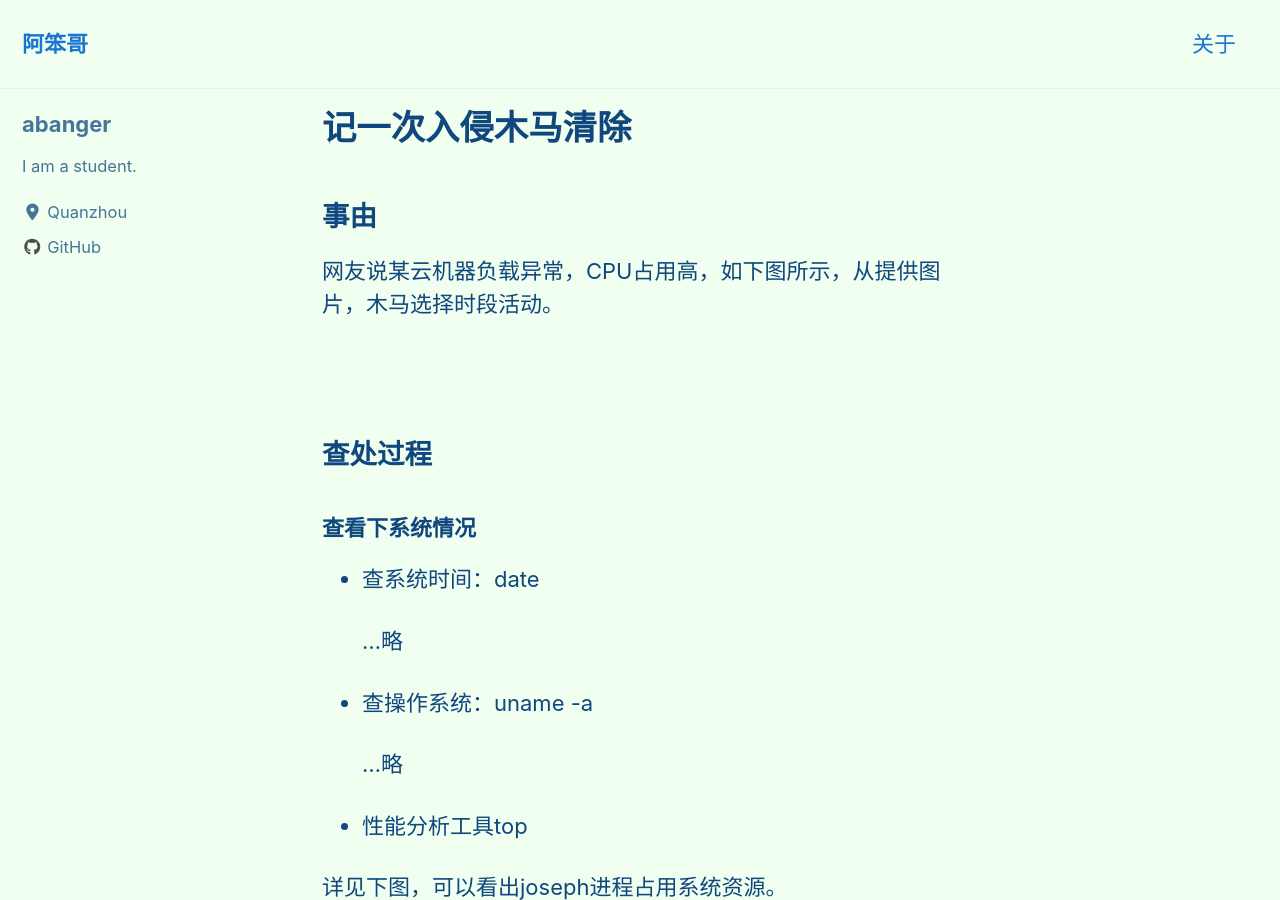
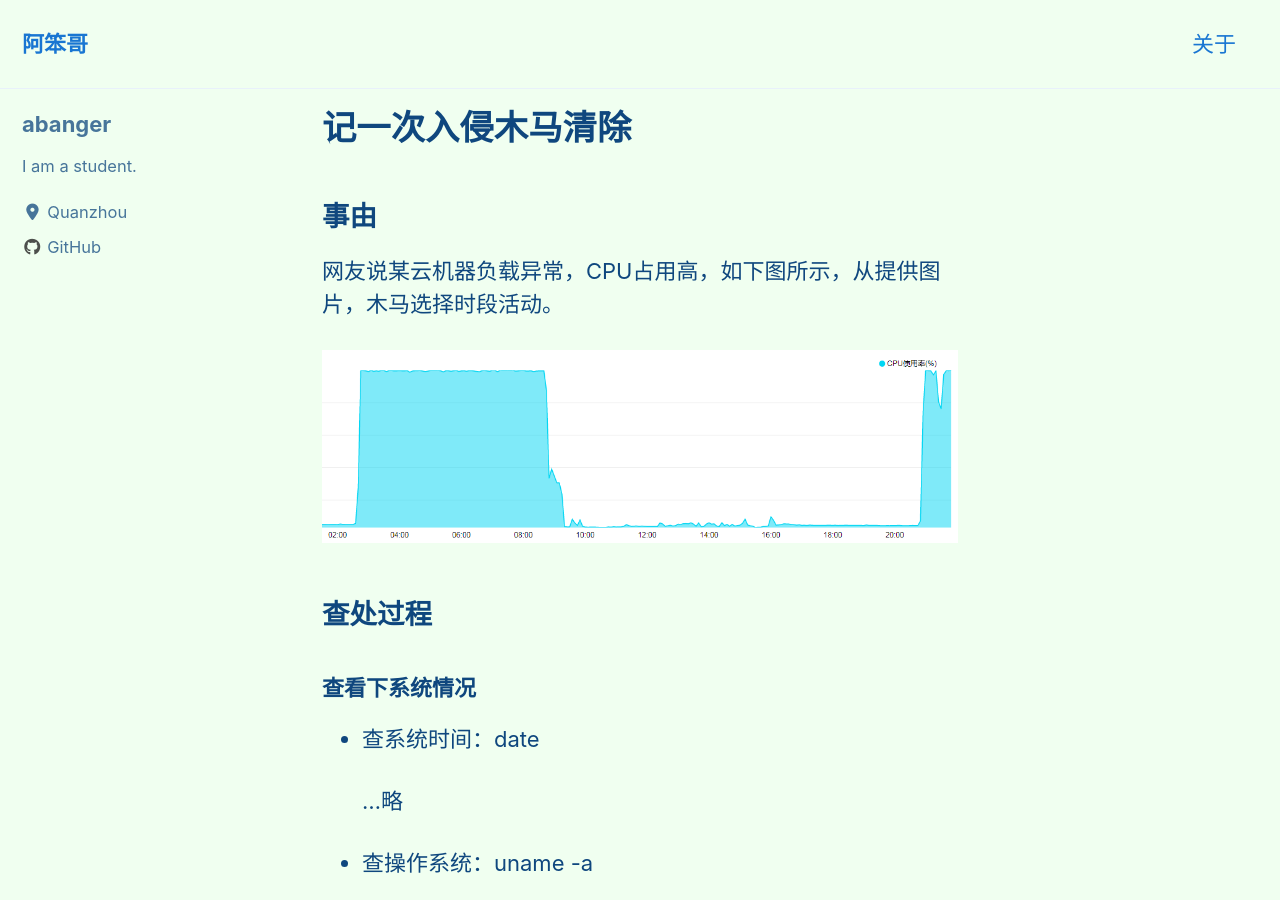
Before and after one commit to abanger/abanger.github.io, a Jekyll site: the page built from _posts/2021-06-09-Record-an-intrusion-handling.md, in a window 1280 px wide and 900 px high. Built offline with Jekyll 4.4.1, drawn with Linux system fonts in a browser that asks for light colours; cached includes are drawn as plain includes; nearby versions of some CDN libraries.

Commit message:
Update 2021-06-09-Record-an-intrusion-handling.md

```diff
--- a/_posts/2021-06-09-Record-an-intrusion-handling.md
+++ b/_posts/2021-06-09-Record-an-intrusion-handling.md
@@ -9,7 +9,7 @@ categories:  linux
 
 网友说某云机器负载异常，CPU占用高，如下图所示，从提供图片，木马选择时段活动。
 
-![](assets/img/incident0102.png)
+![](/assets/img/incident0102.png)
 
 
 
@@ -29,7 +29,7 @@ categories:  linux
 
 详见下图，可以看出joseph进程占用系统资源。
 
-![](assets/img/incident0103.png)
+![](/assets/img/incident0103.png)
 
 观察一会儿也还会出现进程tdgfdz。
 
@@ -42,7 +42,7 @@ categories:  linux
 
 - 查看进程joseph开打的文件,如下图所示。
 
-![](assets/img/incident0104.png)
+![](/assets/img/incident0104.png)
 
 
 - 查看进程tdgfdz开打的文件
```
